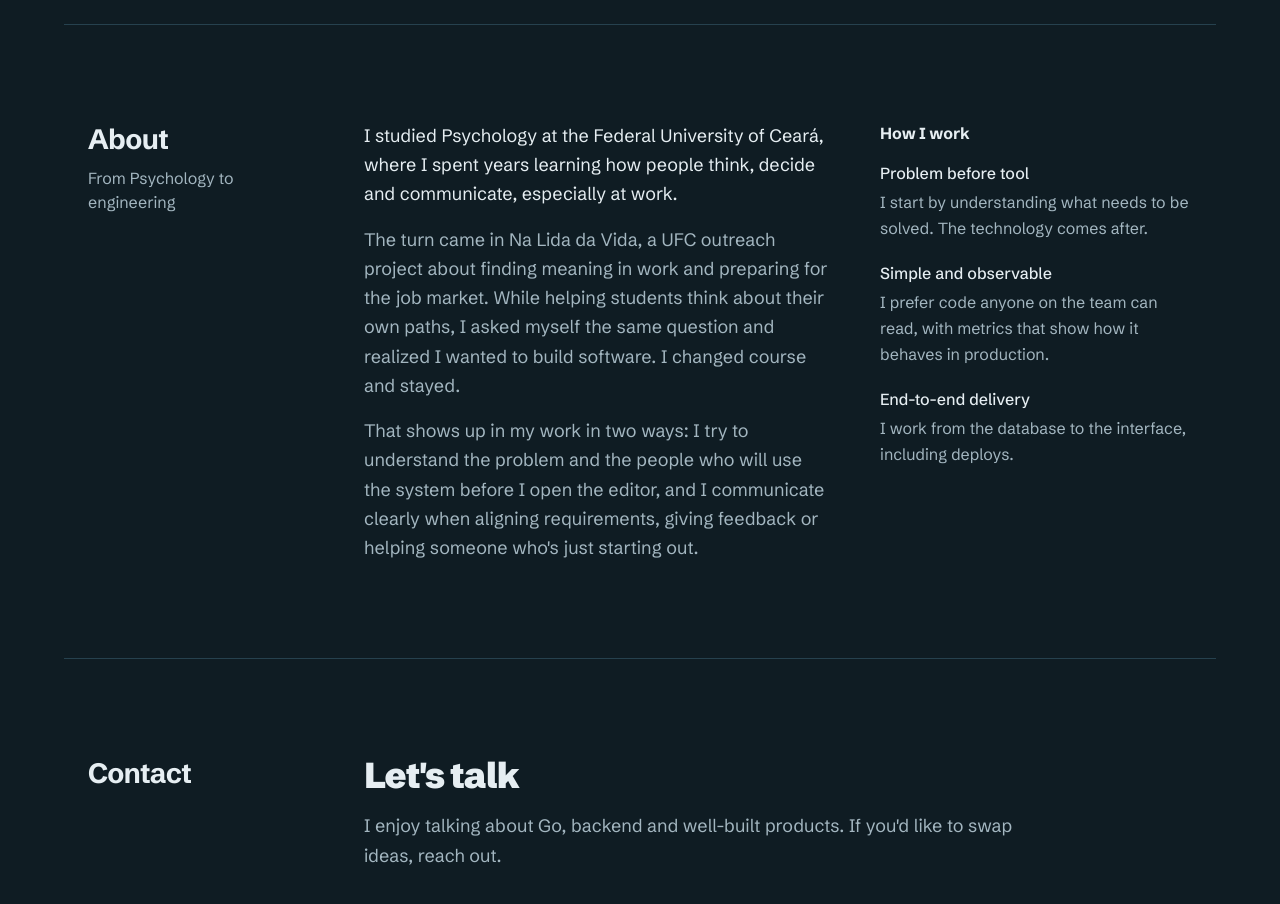
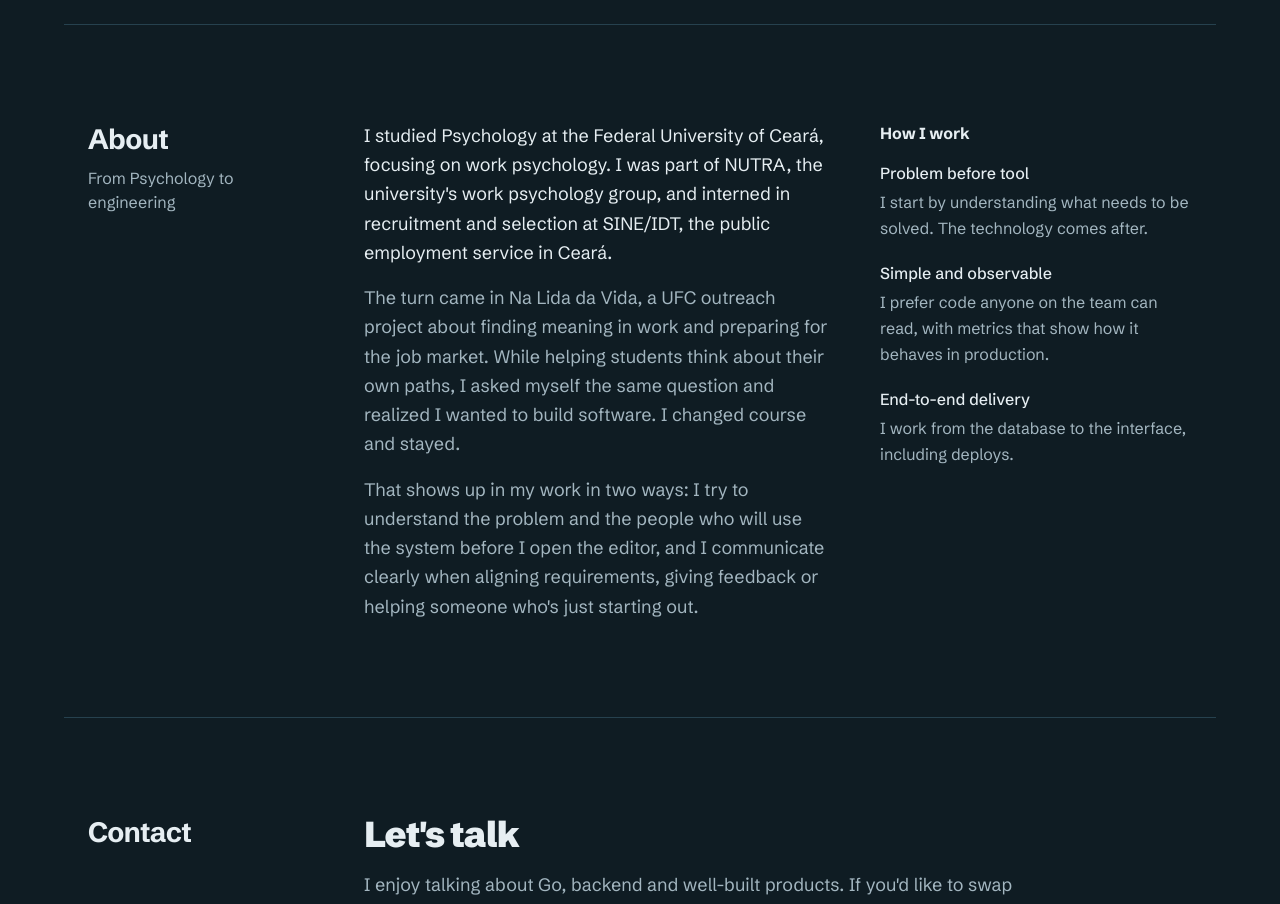
Before and after one commit to lirajoaop/jlira-portfolio, a Next.js app: page /en in a window 1280 px wide. Shown: the part 5580-6484 px from the top of the page. Built offline with nearby package versions, Linux system fonts and the light colour scheme.

Commit message:
Make the first About paragraph concrete
Replace the generic line about how people think with the actual focus: work psychology, NUTRA and the recruitment internship at SINE/IDT.

```diff
--- a/src/content/content.ts
+++ b/src/content/content.ts
@@ -316,7 +316,7 @@ const pt: Content = {
     label: "Sobre",
     title: "Da Psicologia para a engenharia",
     paragraphs: [
-      "Me formei em Psicologia na UFC, onde passei anos estudando como as pessoas pensam, decidem e se comunicam, principalmente no trabalho.",
+      "Me formei em Psicologia na UFC, com foco em Psicologia do Trabalho. Fiz parte do NUTRA, o núcleo de Psicologia do Trabalho da universidade, e estagiei em recrutamento e seleção no SINE/IDT.",
       "A virada veio no Na Lida da Vida, um projeto de extensão da UFC sobre o sentido do trabalho e a orientação para o mercado. Enquanto ajudava estudantes a pensar no próprio caminho, fiz a mesma pergunta para mim e percebi que queria construir software. Mudei de rota e fiquei.",
       "Isso aparece no trabalho de duas formas: tento entender bem o problema e quem vai usar o sistema antes de abrir o editor, e me comunico com clareza na hora de alinhar requisitos, dar feedback ou acompanhar alguém que está começando.",
     ],
@@ -512,7 +512,7 @@ const en: Content = {
     label: "About",
     title: "From Psychology to engineering",
     paragraphs: [
-      "I studied Psychology at the Federal University of Ceará, where I spent years learning how people think, decide and communicate, especially at work.",
+      "I studied Psychology at the Federal University of Ceará, focusing on work psychology. I was part of NUTRA, the university's work psychology group, and interned in recruitment and selection at SINE/IDT, the public employment service in Ceará.",
       "The turn came in Na Lida da Vida, a UFC outreach project about finding meaning in work and preparing for the job market. While helping students think about their own paths, I asked myself the same question and realized I wanted to build software. I changed course and stayed.",
       "That shows up in my work in two ways: I try to understand the problem and the people who will use the system before I open the editor, and I communicate clearly when aligning requirements, giving feedback or helping someone who's just starting out.",
     ],
```
